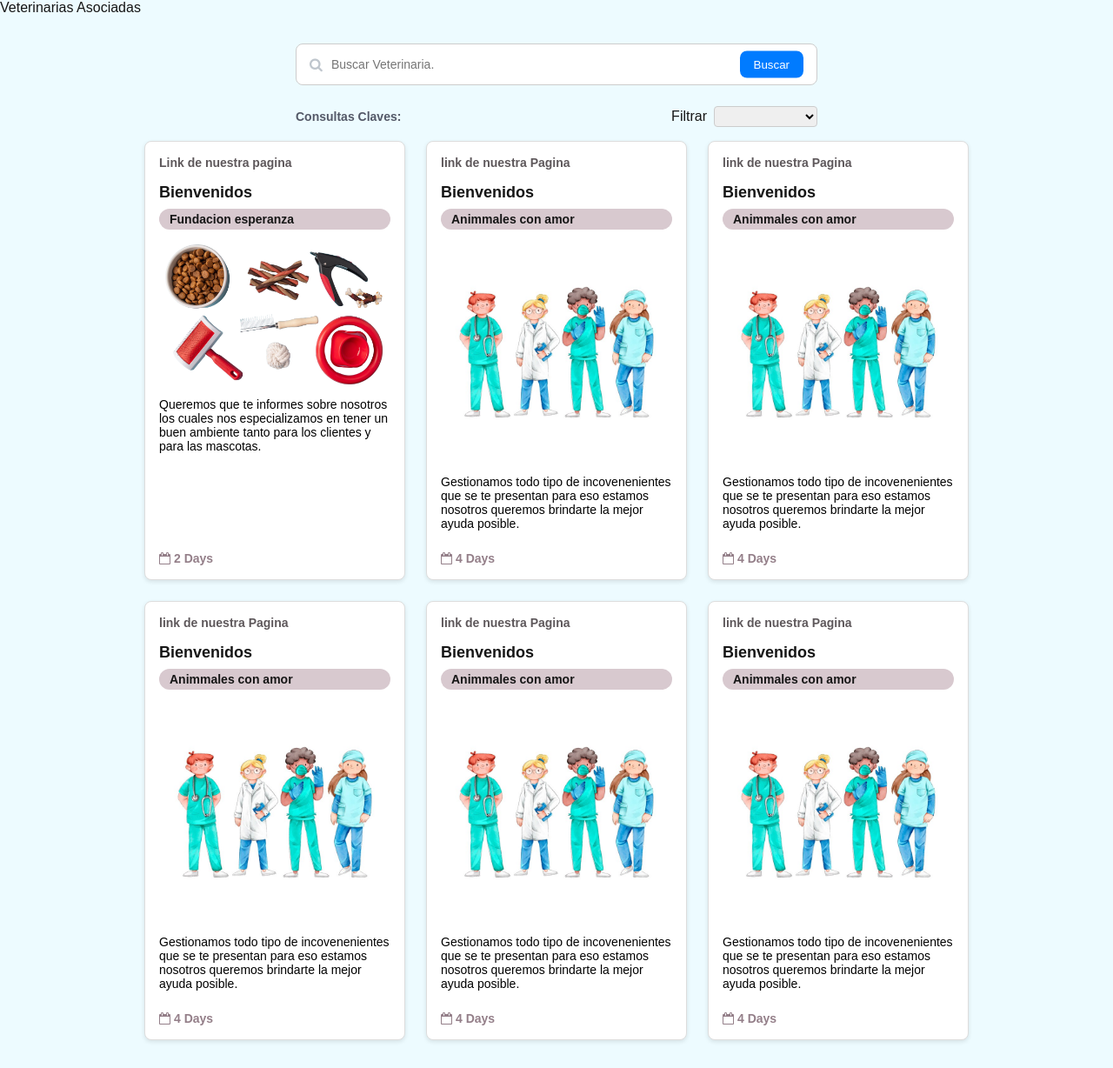
After one commit to jeangrajales/Cuidando_Huellas, a Django app: page /veterinarias_asociadas/ in a window 1280 px wide. The commit adds this page. Shown: the whole page at 87% size. Run offline with Django 5.2, Linux system fonts and the light colour scheme.

Commit message:
ch1.15.9-Alpha.1

```diff
--- /dev/null
+++ b/cuidandoHuellas/static/css/veterinarias_asociadas.css
@@ -0,0 +1,193 @@
+/* Reset básico y configuración del body */
+* {
+    margin: 0;
+    padding: 0;
+    box-sizing: border-box;
+  }
+  body {
+    font-family: Arial, sans-serif;
+    background-color: #edfbff;
+    color: #161616;
+  }
+
+  /* Contenedor principal */
+  .container {
+    max-width: 1200px;
+    margin: 0 auto;
+    padding: 2rem;
+    display: flex;
+    flex-direction: column;
+    align-items: center;
+  }
+
+  /* Search Container */
+  .search-container {
+    position: relative;
+    width: 100%;
+    max-width: 600px;
+    margin-bottom: 1.5rem;
+  }
+  .search-input {
+    width: 100%;
+    height: 3rem;
+    padding: 0 5rem 0 2.5rem;
+    font-size: 0.875rem;
+    border: 1px solid #ccc;
+    border-radius: 0.5rem;
+    transition: border 0.3s;
+  }
+  .search-input:focus {
+    border-color: #007BFF;
+  }
+  .search-icon {
+    position: absolute;
+    top: 50%;
+    left: 1rem;
+    transform: translateY(-50%);
+    color: #bfc6cd;
+  }
+  .search-btn {
+    position: absolute;
+    top: 50%;
+    right: 1rem;
+    transform: translateY(-50%);
+    background-color: #007BFF;
+    color: #fff;
+    border: none;
+    padding: 0.5rem 1rem;
+    border-radius: 0.5rem;
+    cursor: pointer;
+    transition: background-color 0.3s;
+  }
+  .search-btn:hover {
+    background-color: #0056b3;
+  }
+
+  /* Header */
+  .header {
+    width: 100%;
+    max-width: 600px;
+    display: flex;
+    justify-content: space-between;
+    align-items: center;
+    margin-bottom: 1rem;
+  }
+  .task-info {
+    color: #545968;
+    font-size: 0.875rem;
+    font-weight: 600;
+  }
+  .sort-container {
+    display: flex;
+    align-items: center;
+    gap: 0.5rem;
+  }
+  .sort-select {
+    height: 1.5rem;
+    font-size: 0.875rem;
+    font-weight: 600;
+    border: 1px solid #ccc;
+    border-radius: 0.25rem;
+    padding: 0 0.5rem;
+    outline: none;
+    cursor: pointer;
+  }
+
+  /* Cards Container */
+  .cards-container {
+    display: flex;
+    flex-wrap: wrap;
+    gap: 1.5rem;
+    justify-content: center;
+  }
+
+  /* Card Styles */
+  .card {
+    background-color: #fff;
+    border: 1px solid #ddd;
+    border-radius: 0.5rem;
+    width: 300px;
+    padding: 1rem;
+    box-shadow: 0 2px 5px rgba(0, 0, 0, 0.1);
+    display: flex;
+    flex-direction: column;
+  }
+  .card-header {
+    display: flex;
+    align-items: center;
+    gap: 0.5rem;
+    margin-bottom: 0.5rem;
+  }
+  .card-icon {
+    width: 30px;
+  }
+  .card-credits {
+    color: #5e585b;
+    font-size: 0.875rem;
+    font-weight: 600;
+  }
+  .card-title {
+    font-size: 1.125rem;
+    font-weight: 600;
+    margin: 0.5rem 0;
+  }
+  .badge {
+    display: inline-block;
+    background-color: #d8c9cf;
+    color: j#080808;
+    font-size: 0.875rem;
+    font-weight: 600;
+    padding: 0.25rem 0.75rem;
+    border-radius: 9999px;
+    margin-bottom: 0.5rem;
+    cursor: pointer;
+    transition: color 0.3s;
+  }
+  .badge:hover {
+    color: #0056b3;
+  }
+  .card-description {
+    font-size: 0.875rem;
+    color: #000000;
+    margin: 0.5rem 0;
+    flex-grow: 1;
+  }
+  .card-footer {
+    display: flex;
+    justify-content: space-between;
+    align-items: center;
+    margin-top: 1rem;
+  }
+  .card-time {
+    display: flex;
+    align-items: center;
+    gap: 0.25rem;
+    color: #947f89;
+    font-weight: 600;
+    font-size: 0.875rem;
+  }
+  .card-users {
+    display: flex;
+    align-items: center;
+  }
+  .avatar {
+    width: 36px;
+    height: 36px;
+    border: 2px solid #fff;
+    border-radius: 50%;
+    object-fit: cover;
+    margin-left: -10px;
+  }
+  .more-users {
+    display: flex;
+    align-items: center;
+    justify-content: center;
+    width: 36px;
+    height: 36px;
+    border: 2px solid #fff;
+    border-radius: 50%;
+    background: none;
+    color: #f90;
+    font-weight: 600;
+    margin-left: -10px;
+  }
--- /dev/null
+++ b/cuidandoHuellas/templates/veterinarias_asociadas.html
@@ -0,0 +1,154 @@
+{% load static %}
+{% block estilos_unicos %}
+  <link rel="stylesheet" href="{% static 'css/veterinarias_asociadas.css' %}">
+  <link rel="stylesheet" href="https://cdnjs.cloudflare.com/ajax/libs/font-awesome/4.7.0/css/font-awesome.min.css">
+
+{% endblock %}
+{% block titulo %} Veterinarias Asociadas {% endblock %}
+
+
+{% block contenido %}
+  <div class="container">
+    <!-- Search Box -->
+    <div class="search-container">
+      <input type="text" class="search-input" placeholder="Buscar Veterinaria.">
+      <i class="fa fa-search search-icon"></i>
+      <button class="search-btn">Buscar</button>
+    </div>
+
+    <!-- Header con información y sort -->
+    <div class="header">
+      <p class="task-info">Consultas Claves:</p>
+      <div class="sort-container">
+        <p>Filtrar</p>
+        <select class="sort-select">
+          <option hidden></option>
+          <option>Información</option>
+          <option>Tiempo </option>
+        </select>
+      </div>
+    </div>
+
+    <!-- Cards Container -->
+    <div class="cards-container">
+      <!-- Card 1 -->
+      <div class="card">
+        <div class="card-header">
+          <p class="card-credits">Link de nuestra pagina</p>
+        </div>
+        <h3 class="card-title">Bienvenidos</h3>
+        <span class="badge">Fundacion esperanza</span>
+        <img src="{% static 'img/productos.png' %}" class="card-img-top w-50 d-block mx-auto" alt="...">
+        <p class="card-description">Queremos que te informes sobre nosotros los cuales nos especializamos en tener un buen ambiente tanto para los clientes y para las mascotas.</p>
+        <div class="card-footer">
+          <div class="card-time">
+            <i class="fa fa-calendar-o"></i>
+            <p>2 Days</p>
+          </div>
+        </div>
+      </div>
+      <!-- Repite la estructura de la card según lo necesario -->
+      <div class="card">
+        <div class="card-header">
+          <p class="card-credits">link de nuestra Pagina</p>
+        </div>
+        <h3 class="card-title">Bienvenidos</h3>
+        <span class="badge">Animmales con amor</span>
+        <img src="{% static 'img/veterinarias_asociada.jpg' %}" class="card-img-top w-50 d-block mx-auto" alt="...">
+        <p class="card-description">Gestionamos todo tipo de incovenenientes que se te presentan para eso estamos nosotros queremos brindarte la mejor ayuda posible.</p>
+        <div class="card-footer">
+          <div class="card-time">
+            <i class="fa fa-calendar-o"></i>
+            <p>4 Days</p>
+          </div>
+        </div>
+      </div>
+      <div class="card">
+        <div class="card-header">
+          <p class="card-credits">link de nuestra Pagina</p>
+        </div>
+        <h3 class="card-title">Bienvenidos</h3>
+        <span class="badge">Animmales con amor</span>
+        <img src="{% static 'img/veterinarias_asociada.jpg' %}" class="card-img-top w-50 d-block mx-auto" alt="...">
+        <p class="card-description">Gestionamos todo tipo de incovenenientes que se te presentan para eso estamos nosotros queremos brindarte la mejor ayuda posible.</p>
+        <div class="card-footer">
+          <div class="card-time">
+            <i class="fa fa-calendar-o"></i>
+            <p>4 Days</p>
+          </div>
+        </div>
+      </div>
+      <div class="card">
+        <div class="card-header">
+          <p class="card-credits">link de nuestra Pagina</p>
+        </div>
+        <h3 class="card-title">Bienvenidos</h3>
+        <span class="badge">Animmales con amor</span>
+        <img src="{% static 'img/veterinarias_asociada.jpg' %}" class="card-img-top w-50 d-block mx-auto" alt="...">
+        <p class="card-description">Gestionamos todo tipo de incovenenientes que se te presentan para eso estamos nosotros queremos brindarte la mejor ayuda posible.</p>
+        <div class="card-footer">
+          <div class="card-time">
+            <i class="fa fa-calendar-o"></i>
+            <p>4 Days</p>
+          </div>
+        </div>
+      </div>
+      <div class="card">
+        <div class="card-header">
+          <p class="card-credits">link de nuestra Pagina</p>
+        </div>
+        <h3 class="card-title">Bienvenidos</h3>
+        <span class="badge">Animmales con amor</span>
+        <img src="{% static 'img/veterinarias_asociada.jpg' %}" class="card-img-top w-50 d-block mx-auto" alt="...">
+        <p class="card-description">Gestionamos todo tipo de incovenenientes que se te presentan para eso estamos nosotros queremos brindarte la mejor ayuda posible.</p>
+        <div class="card-footer">
+          <div class="card-time">
+            <i class="fa fa-calendar-o"></i>
+            <p>4 Days</p>
+          </div>
+        </div>
+      </div> <div class="card">
+        <div class="card-header">
+          <p class="card-credits">link de nuestra Pagina</p>
+        </div>
+        <h3 class="card-title">Bienvenidos</h3>
+        <span class="badge">Animmales con amor</span>
+        <img src="{% static 'img/veterinarias_asociada.jpg' %}" class="card-img-top w-50 d-block mx-auto" alt="...">
+        <p class="card-description">Gestionamos todo tipo de incovenenientes que se te presentan para eso estamos nosotros queremos brindarte la mejor ayuda posible.</p>
+        <div class="card-footer">
+          <div class="card-time">
+            <i class="fa fa-calendar-o"></i>
+            <p>4 Days</p>
+          </div>
+        </div>
+      </div>
+    </div>
+  </div>
+</body>
+<script src="https://cdnjs.cloudflare.com/ajax/libs/jquery/3.6.0/jquery.min.js"></script>
+<script src="https://cdn.jsdelivr.net/npm/bootstrap@5.3.0-alpha1/dist/js/bootstrap.bundle.min.js"></script>
+</html>
+
+
+
+
+
+
+
+
+
+
+
+
+
+
+
+
+
+
+
+
+
+
+
+{% endblock %}
--- a/cuidandoHuellas/urls.py
+++ b/cuidandoHuellas/urls.py
@@ -19,6 +19,8 @@ urlpatterns = [
     path('producto_compra/',views.producto_compra,name="producto_compra"),
     path('productos_usuarios/',views.productos_usuarios,name="productos_usuarios"),
     path('adopciones/',views.adopciones, name="adopciones"),
+    path('veterinarias_asociadas/', views.veterinarias_asociadas,name="veterinaria_asociadas"),
+
 
     #Administrador
     path('pagina_administrador/',views.pagina_administrador, name="pagina_administrador"),
--- a/cuidandoHuellas/views.py
+++ b/cuidandoHuellas/views.py
@@ -143,6 +143,9 @@ def pagina_usuario(request):
 def productos_usuarios(request):
     return render(request,"productos_usuarios.html")
 
+
+def veterinarias_asociadas(request):
+    return render(request,'veterinarias_asociadas.html')
 # Administrador
 
 @session_rol_permission([1,3])
```
Also changed, not shown: cuidandoHuellas/templates/nuestros_servicios.html (+16 -17 lines), CHANGELOG.MD, cuidandoHuellas/static/img/adopcion.jpg (added), cuidandoHuellas/static/img/corazon.jpg (added), cuidandoHuellas/static/img/corazon2.jpg (added), cuidandoHuellas/static/img/mascotas_perdidas.jpg (added), cuidandoHuellas/static/img/productos.png (added), cuidandoHuellas/static/img/veterinarias_asociada.jpg (added).
